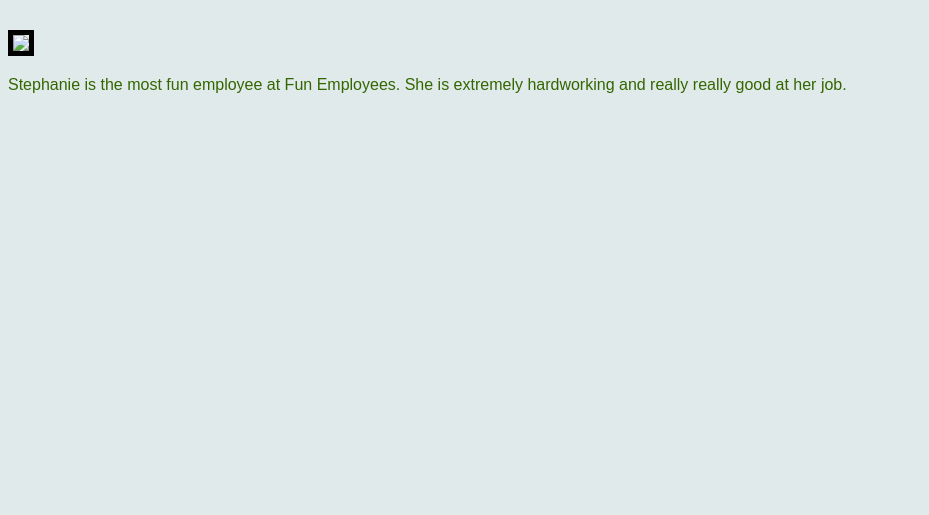
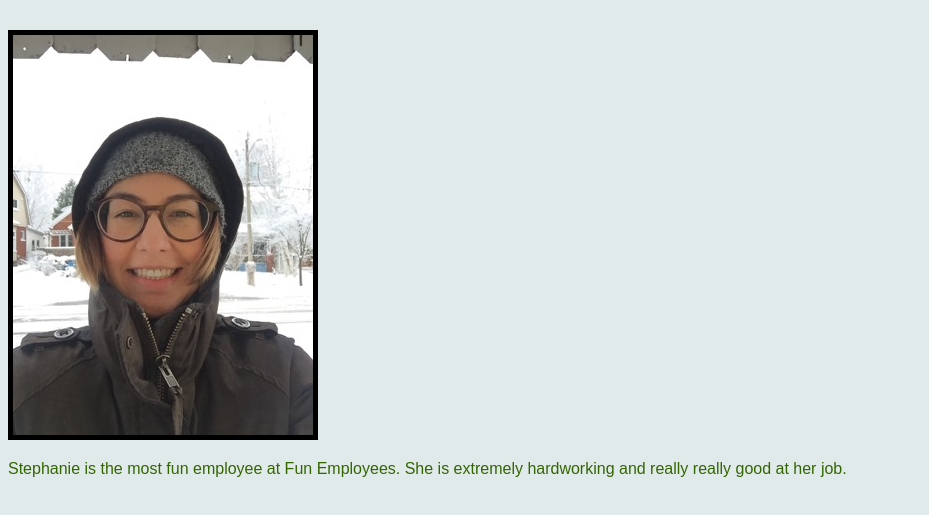
Before and after one commit to MichaelNorberg/funployees, a plain HTML site: page Employees/stephanie.html in a window 1280 px wide. Shown: the part 105-620 px from the top of the page, without its empty margins (0-929 px from the left). Drawn offline with Linux system fonts and the light colour scheme.

Commit message:
link fix

```diff
--- a/Employees/stephanie.html
+++ b/Employees/stephanie.html
@@ -32,7 +32,7 @@
         </head>
         <body>
             <h1>Stephanie: The Most Fun Employee</h1>
-                <img src="IMG_3949.JPG">
+                <img src="../IMG_3949.JPG">
 
                 <p> Stephanie is the most fun employee at Fun Employees.
                     She is extremely hardworking and really really good at her job.
```
